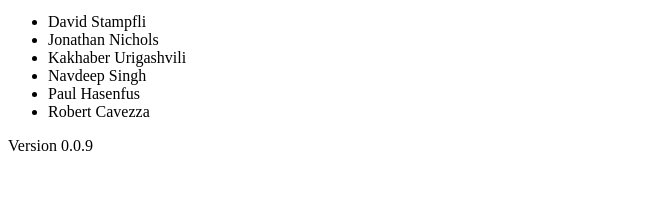
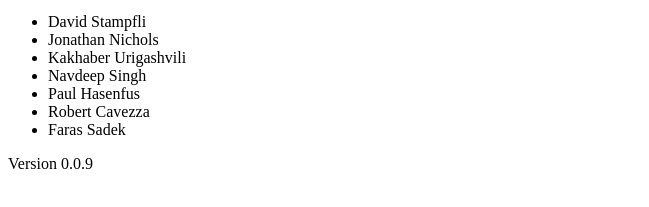
Before and after one commit to e91project/e91-group8-final-project-app, a plain HTML site: page index.html in a window 1280 px wide. Shown: the part 101-308 px from the top of the page, without its empty margins (0-649 px from the left). Drawn offline with Linux system fonts and the light colour scheme.

Commit message:
add Faras

```diff
--- a/index.html
+++ b/index.html
@@ -12,6 +12,7 @@
         <li>Navdeep Singh</li>
         <li>Paul Hasenfus</li>
         <li>Robert Cavezza</li>
+        <li>Faras Sadek   </li>
     </ul>
 </p>
 
```
